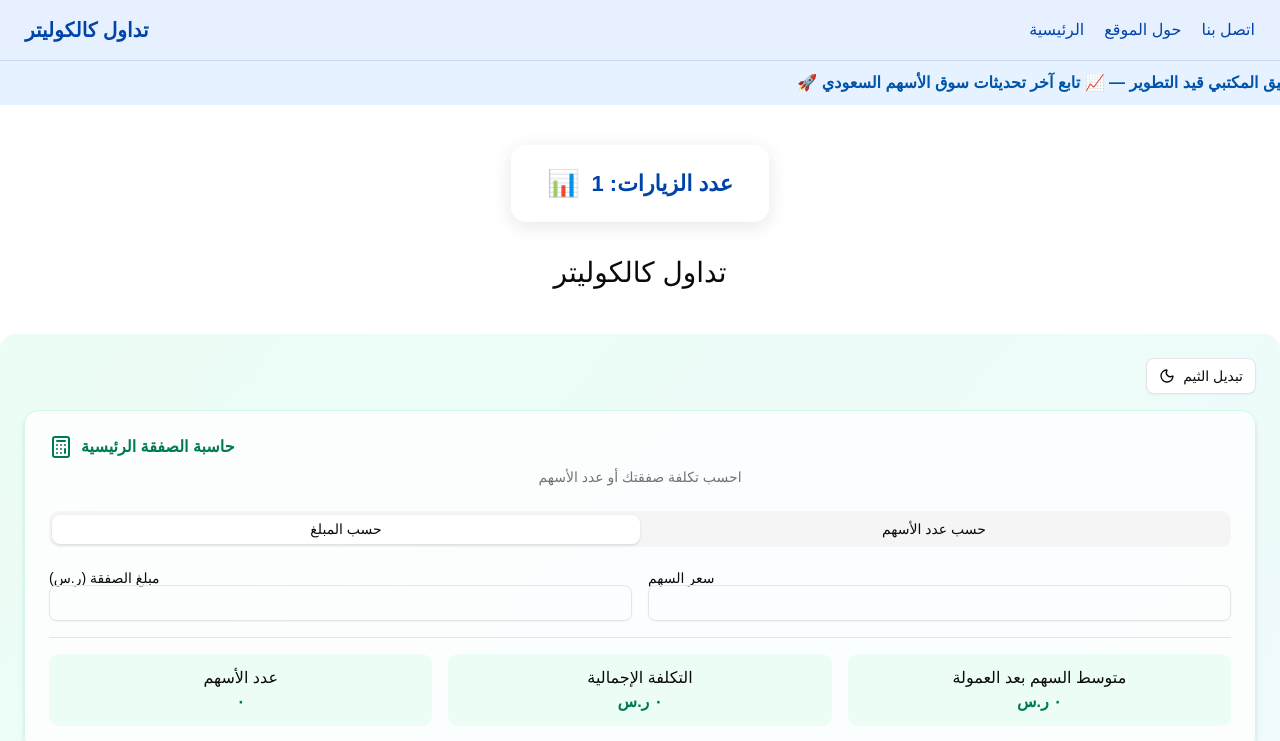
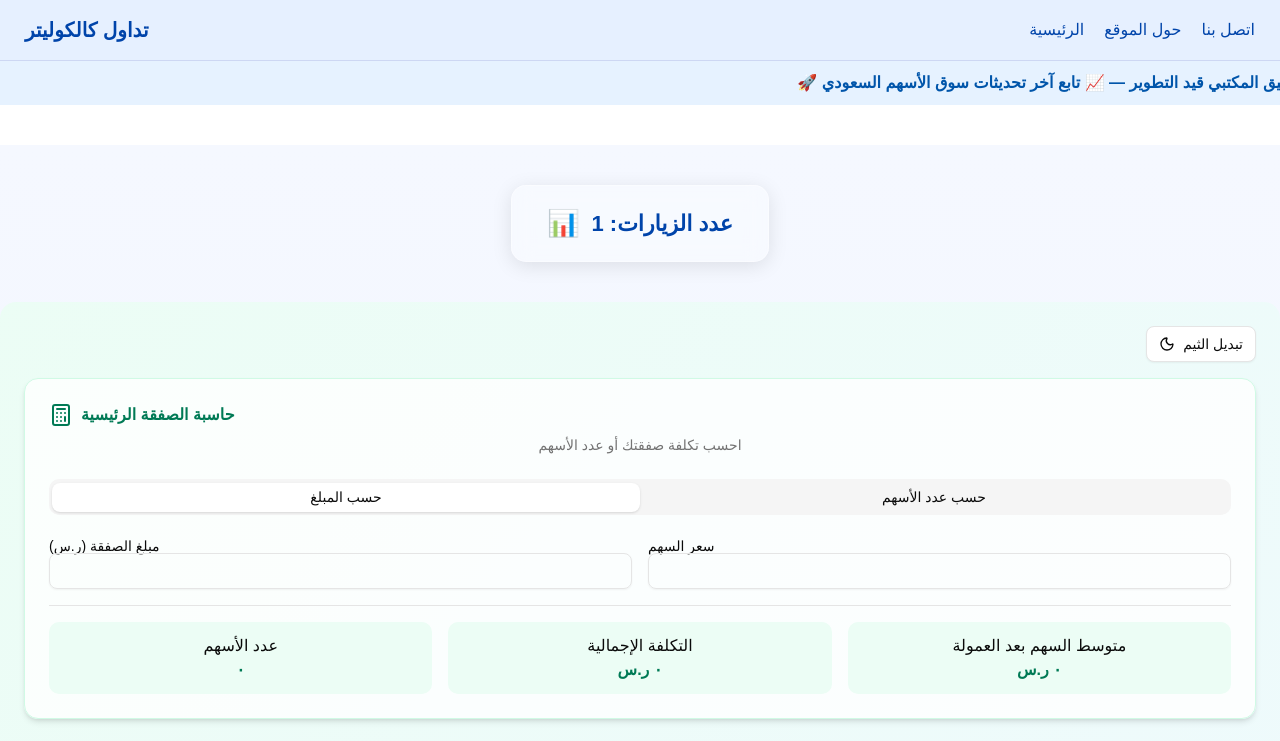
Before and after one commit to drishinnawy/tadawul-calculator-web, a Next.js app: page / in a window 1280 px wide. Shown: the top 741 px of the page. Built offline with nearby package versions, Linux system fonts and the light colour scheme; no server answers; the database is empty.

Commit message:
Refactor main container style and remove title
Updated the main container style and removed the page title.

```diff
--- a/src/pages/index.tsx
+++ b/src/pages/index.tsx
@@ -168,7 +168,15 @@ export default function HomePage() {
         </style>
       </div>
 
-      <div style={{ textAlign: "center", marginTop: "40px" }}>
+      <div
+  style={{
+    textAlign: "center",
+    marginTop: "40px",
+    padding: "40px 0",
+    background: "linear-gradient(to bottom, #f5f8ff, #eef3ff)",
+    minHeight: "100vh",
+  }}
+>
         {/* العداد الجديد (Glassmorphism) */}
 <div
   style={{
@@ -189,9 +197,6 @@ export default function HomePage() {
   <span style={{ fontSize: "26px" }}>📊</span>
   <span>عدد الزيارات: <VisitCounter /></span>
 </div>
-
-        {/* عنوان الصفحة */}
-        <h1 style={{ marginTop: "30px", fontSize: "28px" }}>تداول كالكوليتر</h1>
 
         {/* الحاسبة */}
         <div style={{ marginTop: "40px" }}>
```
